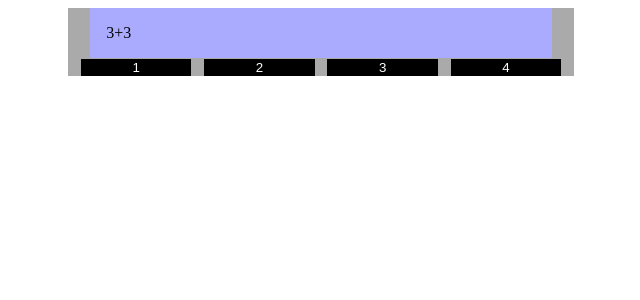
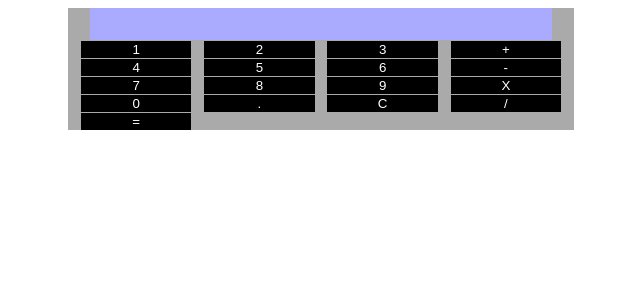
Before and after one commit to ciancollierdevelopment/react-calculator, a React (Create React App) app: page / in a window 1280 px wide. Shown: the top 300 px of the page, without its empty margins (319-959 px from the left). Built offline with nearby package versions, Linux system fonts and the light colour scheme.

Commit message:
Added screen updating functionality on button press

```diff
--- a/src/App.js
+++ b/src/App.js
@@ -4,14 +4,33 @@ import Screen from './components/Screen.jsx';
 import CalculatorKey from './components/CalculatorKey.jsx';
 
 class App extends Component {
+  state = {
+    screen_content: "",
+    buttons: [1, 2, 3, "+", 4, 5, 6, "-", 7, 8, 9, "X", 0, ".", "C", "/", "="]
+  }
+
+  onButtonClick = (button_value) => {
+    let new_screen_content = "";
+
+    if (button_value == "=") {
+      let answer = 0;
+      let input = this.state.screen_content.split('');
+
+
+    }
+    else {
+      new_screen_content = this.state.screen_content + button_value.toString();
+    }
+    this.setState({screen_content: new_screen_content});
+  }
+
   render() {
     return (
       <div className="App">
-        <Screen value="3+3" />
-        <CalculatorKey key={1} value={1} />
-        <CalculatorKey key={2} value={2} />
-        <CalculatorKey key={3} value={3} />
-        <CalculatorKey key={4} value={4} />
+        <Screen value={this.state.screen_content} />
+        {this.state.buttons.map(button => (
+          <CalculatorKey key={button} value={button} onClick={() => {this.onButtonClick(button)}} />
+        ))}
       </div>
     );
   }
--- a/src/components/CalculatorKey.jsx
+++ b/src/components/CalculatorKey.jsx
@@ -7,7 +7,7 @@ class CalculatorKey extends Component {
 
   render() {
     return (
-      <button className="key">
+      <button className="key" onClick={this.props.onClick}>
         {this.props.value}
       </button>
     );
```
